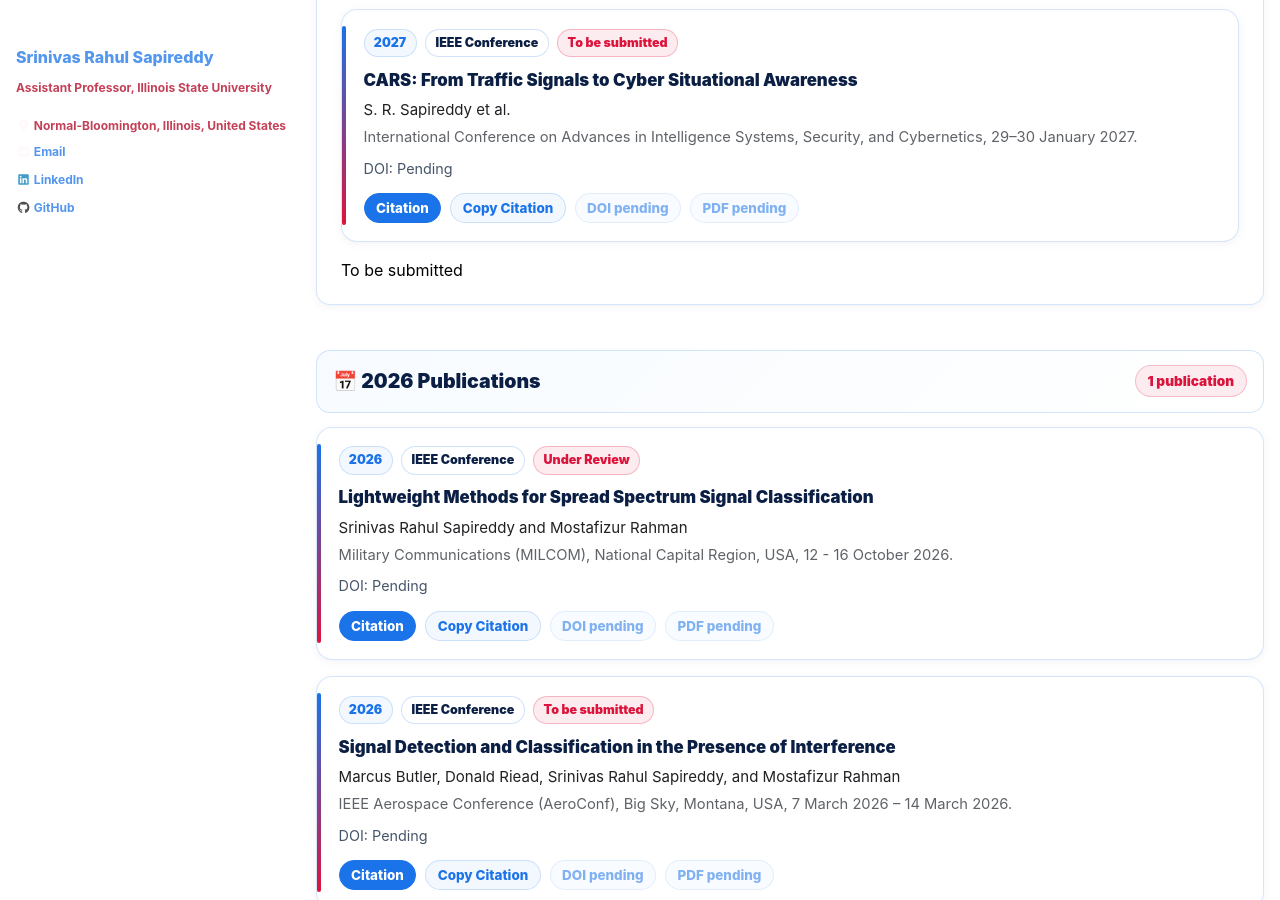
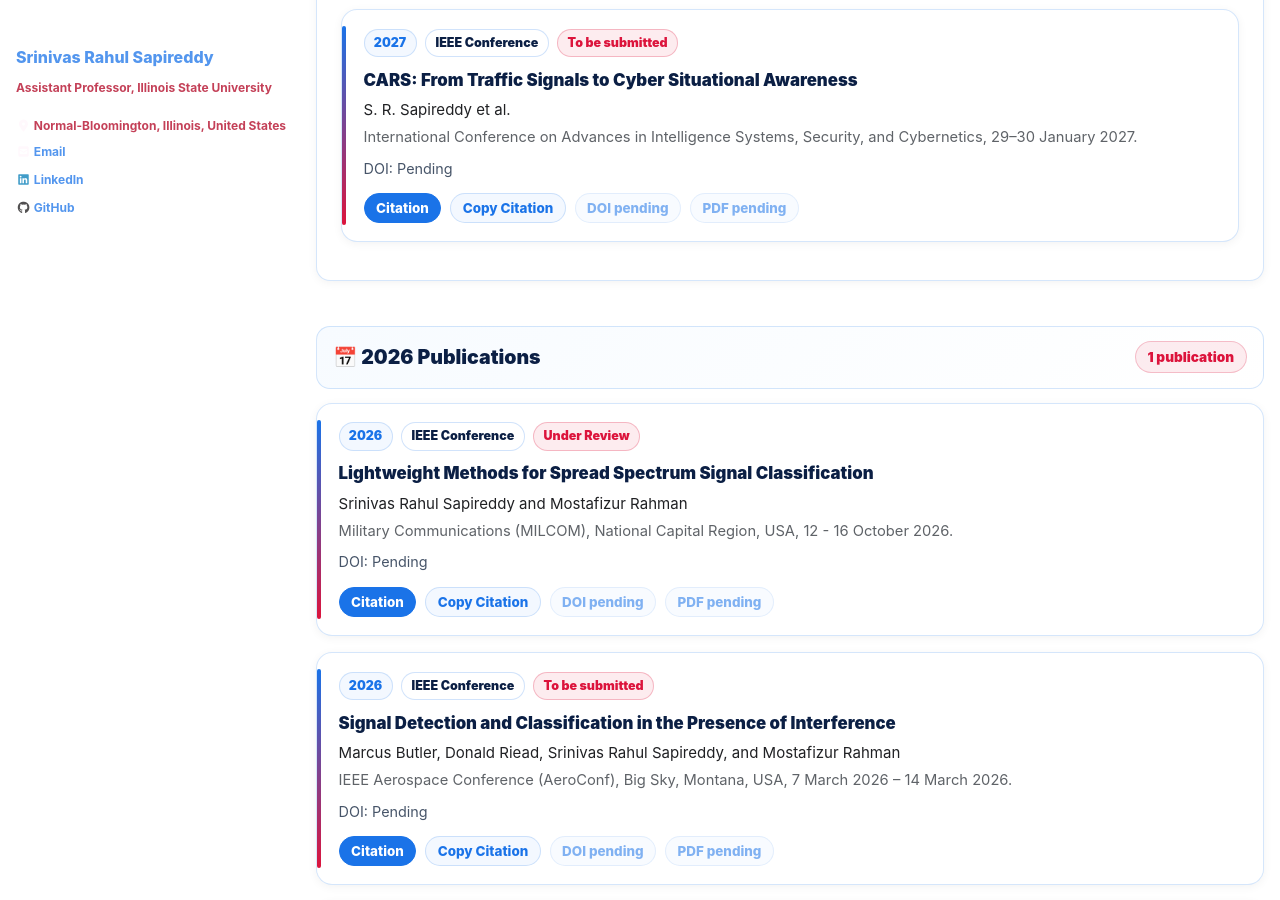
Before and after one commit to srsapireddy/srsapireddy.github.io, a Jekyll site: the page built from _pages/publications.md, in a window 1280 px wide and 900 px high, scrolled down 1497 px. Built offline with Jekyll 4.4.1, drawn with Linux system fonts in a browser that asks for light colours; cached includes are drawn as plain includes; nearby versions of some CDN libraries.

Commit message:
Update publications.md

```diff
--- a/_pages/publications.md
+++ b/_pages/publications.md
@@ -861,7 +861,6 @@
 
        <div id="cite-2027-aissc-cars" class="citation-box">Under Review</div>
     </div>
-        To be submitted
       </div>
 
     </div>
```
